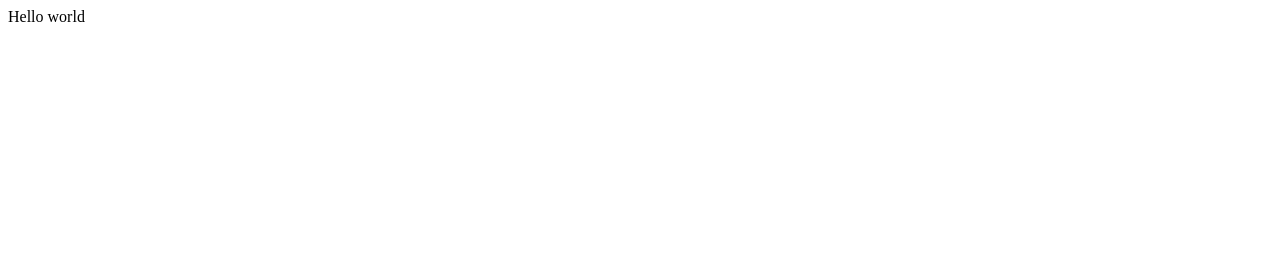
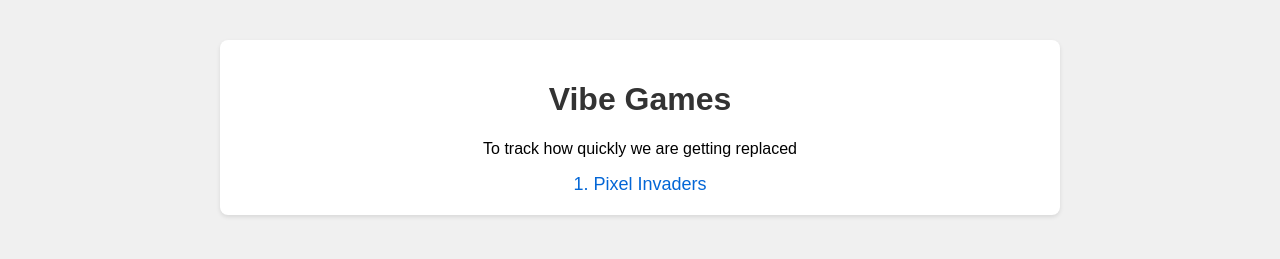
Before and after one commit to anikifoss/vibe-games-oss, a plain HTML site: page index.html in a window 1280 px wide. Drawn offline with Linux system fonts and the light colour scheme.

Commit message:
Update index.html

```diff
--- a/index.html
+++ b/index.html
@@ -1 +1,42 @@
-Hello world
+<!DOCTYPE html>
+<html lang="en">
+<head>
+    <meta charset="UTF-8">
+    <meta name="viewport" content="width=device-width, initial-scale=1.0">
+    <title>GitHub Pages Landing</title>
+    <style>
+        body {
+            font-family: Arial, sans-serif;
+            margin: 40px;
+            text-align: center;
+            background-color: #f0f0f0;
+        }
+        .container {
+            max-width: 800px;
+            margin: 0 auto;
+            padding: 20px;
+            background-color: white;
+            border-radius: 8px;
+            box-shadow: 0 2px 4px rgba(0,0,0,0.1);
+        }
+        h1 {
+            color: #333;
+        }
+        a {
+            color: #0366d6;
+            text-decoration: none;
+            font-size: 18px;
+        }
+        a:hover {
+            text-decoration: underline;
+        }
+    </style>
+</head>
+<body>
+    <div class="container">
+        <h1>Vibe Games</h1>
+        <p>To track how quickly we are getting replaced</p>
+        <a href="/published/pixel_invaders.html">1. Pixel Invaders</a>
+    </div>
+</body>
+</html>
```
